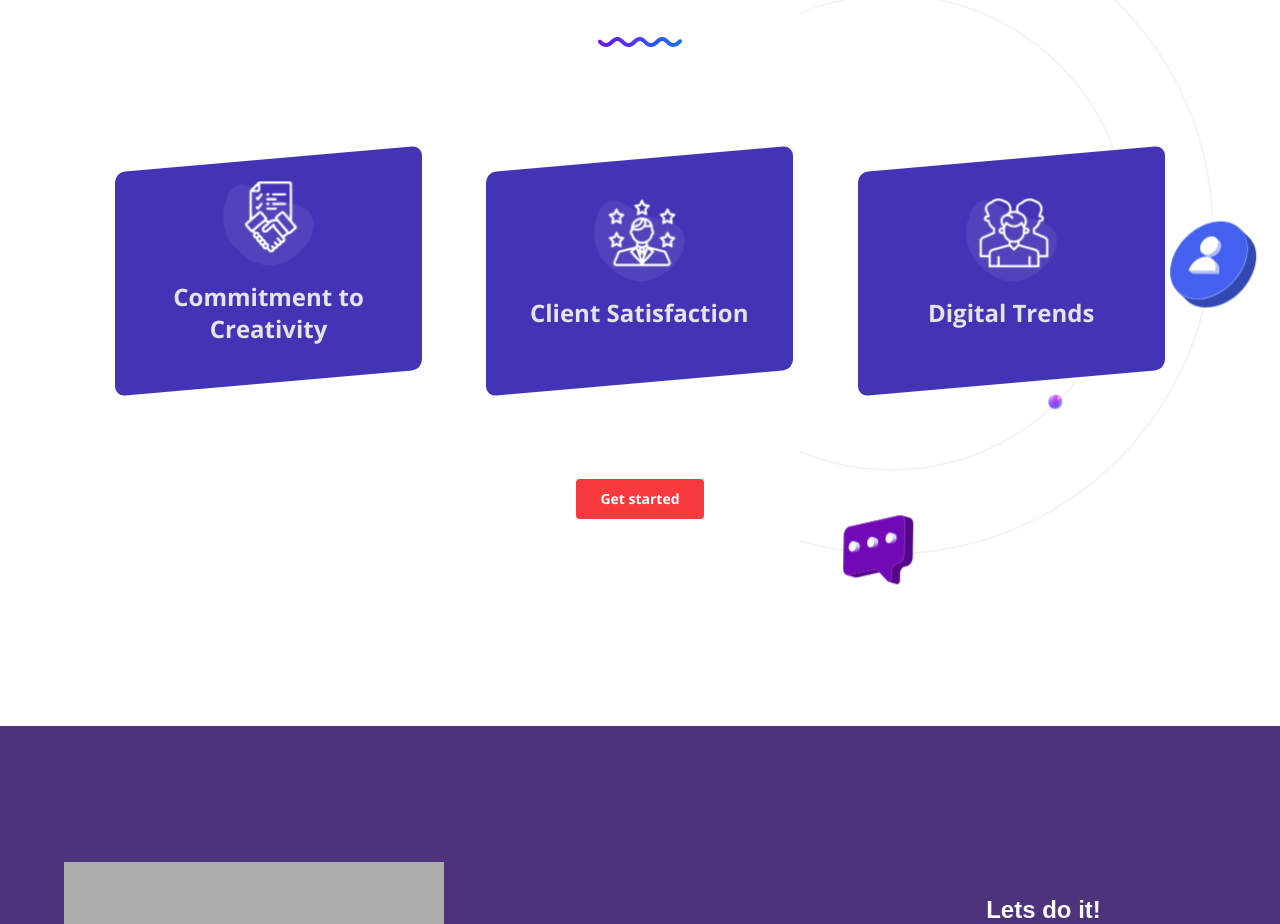
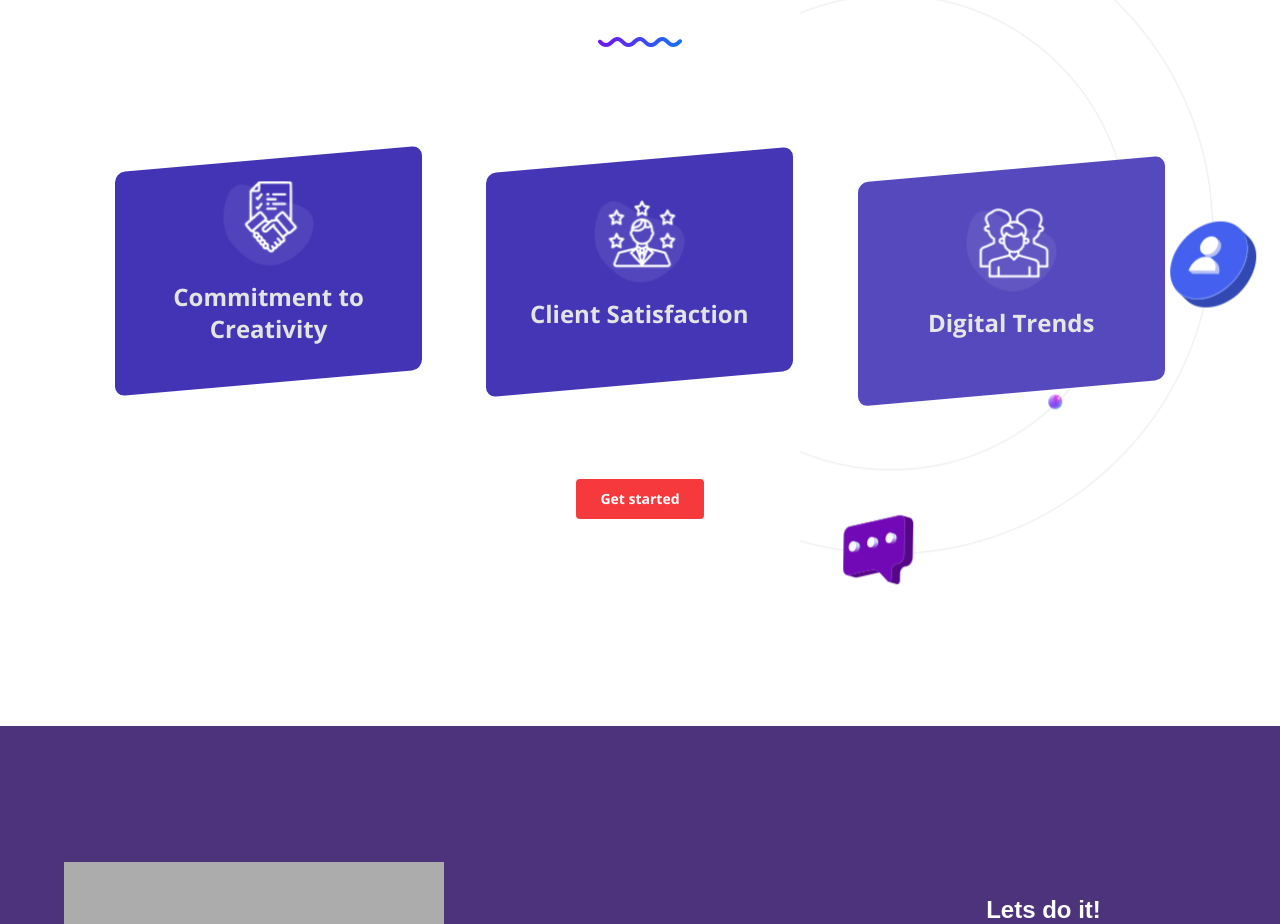
Before and after one commit to Achwak28/hiqsense.caV2, a React (Create React App) app: page / in a window 1280 px wide. Shown: the part 6720-7644 px from the top of the page. Built offline with nearby package versions, Linux system fonts and the light colour scheme; grey boxes are pictures that could not be loaded.

Commit message:
Update AboutUs.jsx

```diff
--- a/src/components/pages/AboutUs.jsx
+++ b/src/components/pages/AboutUs.jsx
@@ -206,8 +206,8 @@ const AboutUs = () => {
 
         <img className="pseudo" src={pseudo} alt="pseudo" />
         <div className="about-features hover:scale-105 hover:shadow-xl duration-300 ">
-          {features.map((feature) => (
-            <div data-aos="fade-up">
+          {features.map((feature, index) => (
+            <div data-aos="fade-up" data-aos-delay={`${(index+1) * 500}`}>
               <Feature
 
                 key={feature.id}
```
